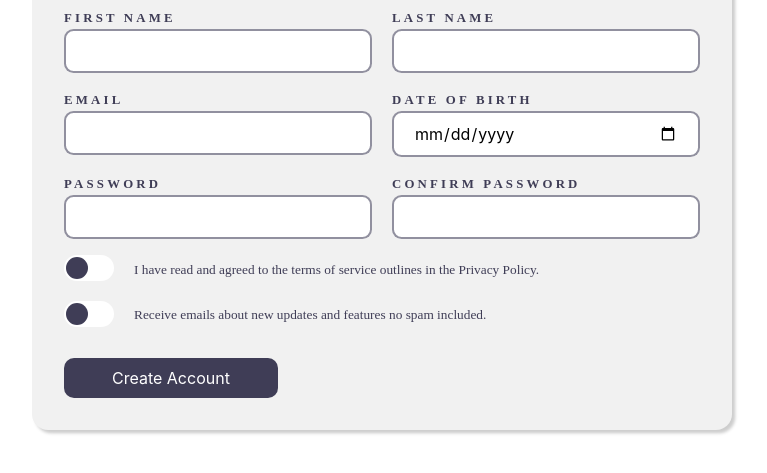
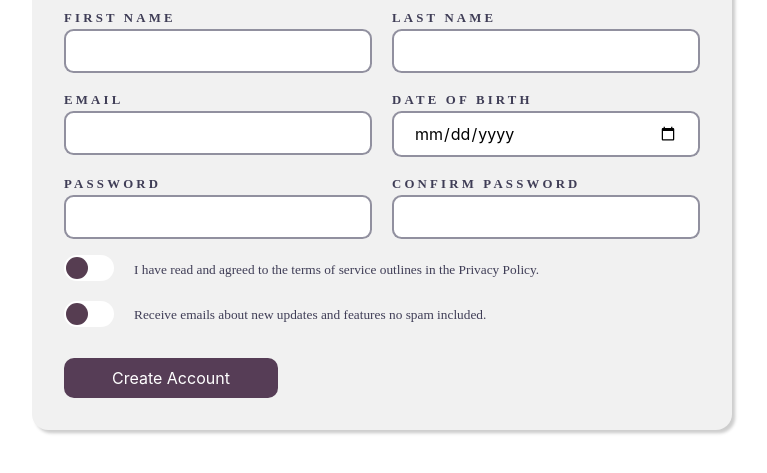
Before and after one commit to Jamiegit005/11-Frontend-Projects, a plain HTML site: page Project-2 -Signup form/index.html in a window 1280 px wide. Shown: the part 249-722 px from the top of the page, without its empty margins (258-1025 px from the left). Drawn offline with Linux system fonts and the light colour scheme.

Commit message:
Update index.css

```diff
--- a/Project-2 -Signup form/index.css
+++ b/Project-2 -Signup form/index.css
@@ -59,14 +59,14 @@ input, button {
 }
 
 .container form input:focus {
-    border-color: #3f3d56;
+    border-color: #563d52;
 }
 
 .container form .btn {
     color: #fff;
     padding: 0.625rem 3rem;
     font-size: 1rem;
-    background-color: #3f3d56;
+    background-color: #563d56;
     margin-top: 1.25rem;
     border: none;
     outline: none;
@@ -105,7 +105,7 @@ input, button {
 
 
 .ball {
-    background-color: #3f3d56;
+    background-color: #563d51;
     position: absolute;
     top: 2px;
     left: 2px;
```
